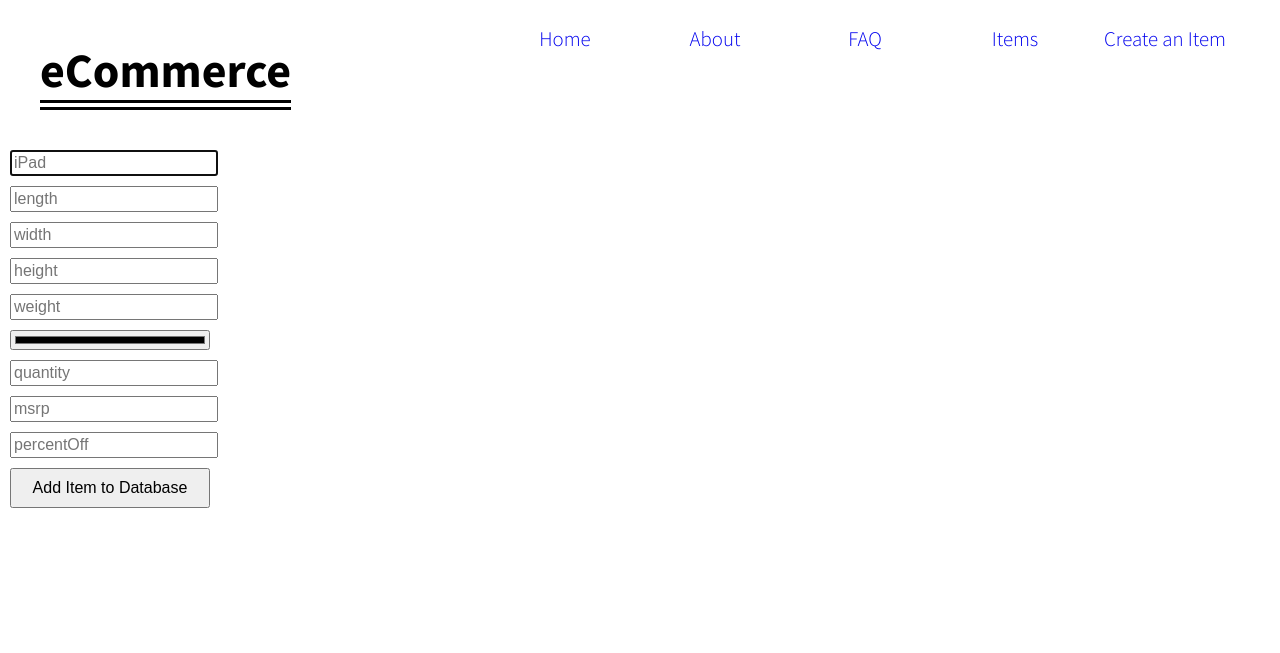
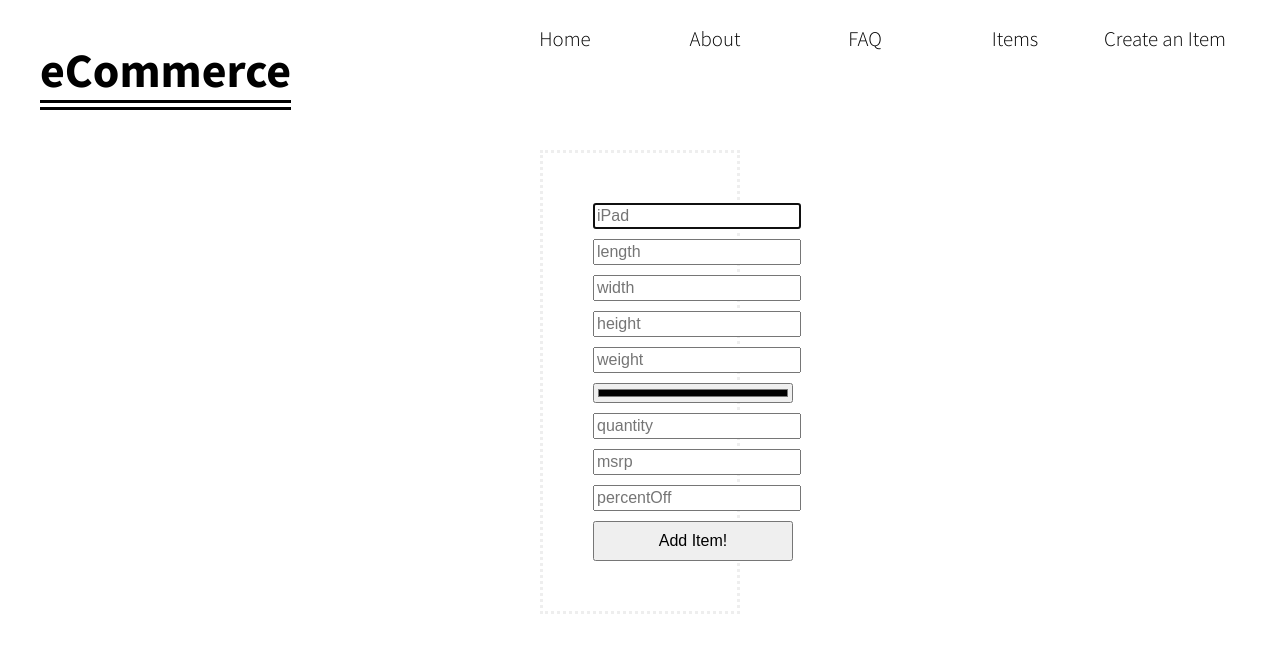
Before and after one commit to kaylalynjones/commerce, a Node server app: page /items/init in a window 1280 px wide. Shown: the top 653 px of the page. Run offline with Node 20, Linux system fonts and the light colour scheme; some libraries are stand-ins or nearby versions.

Commit message:
finished form css

```diff
--- a/app/static/css/style.css
+++ b/app/static/css/style.css
@@ -26,6 +26,7 @@ nav ul li {
 a {
   text-decoration: none;
 }
+a,
 a:visited {
   color: black;
 }
@@ -47,10 +48,16 @@ th, tr {
 }
 td {
   padding: 10px;
-
+}
+legend {
+  border: 3px dotted #eee;
+  padding: 40px;
+  margin: 10px;
 }
 form {
   clear: both;
+  width: 220px;
+  margin: 0 auto;
 }
 input, button {
   display:block;
@@ -62,3 +69,6 @@ input, button {
 button {
   height:40px;
 }
+button:hover {
+  background-color: mediumseagreen;
+}
--- a/app/views/items/init.jade
+++ b/app/views/items/init.jade
@@ -12,16 +12,17 @@ html
           li: a(href='/about') About
           li: a(href='/faq') FAQ
           li: a(href='/items') Items
-          li: a(href='items/init') Create an Item
+          li: a(href='/items/init') Create an Item
 
       form(method='post', action='/items')
-        input(name='name', type='text', placeholder='iPad', autofocus=true)
-        input(name='dimensions[length]', type='number', placeholder='length')
-        input(name='dimensions[width]', type='number', placeholder='width')
-        input(name='dimensions[height]', type='number', placeholder='height')
-        input(name='weight', type='number', placeholder='weight')
-        input(name='color', type='color', placeholder='color')
-        input(name='quantity', type='number', placeholder='quantity')
-        input(name='msrp', type='number', placeholder='msrp')
-        input(name='percentOff', type='number', placeholder='percentOff')
-        button Add Item to Database
+        legend
+          input(name='name', type='text', placeholder='iPad', autofocus=true)
+          input(name='dimensions[length]', type='number', placeholder='length')
+          input(name='dimensions[width]', type='number', placeholder='width')
+          input(name='dimensions[height]', type='number', placeholder='height')
+          input(name='weight', type='number', placeholder='weight')
+          input(name='color', type='color', placeholder='color')
+          input(name='quantity', type='number', placeholder='quantity')
+          input(name='msrp', type='number', placeholder='msrp')
+          input(name='percentOff', type='number', placeholder='percentOff')
+          button Add Item!
```
